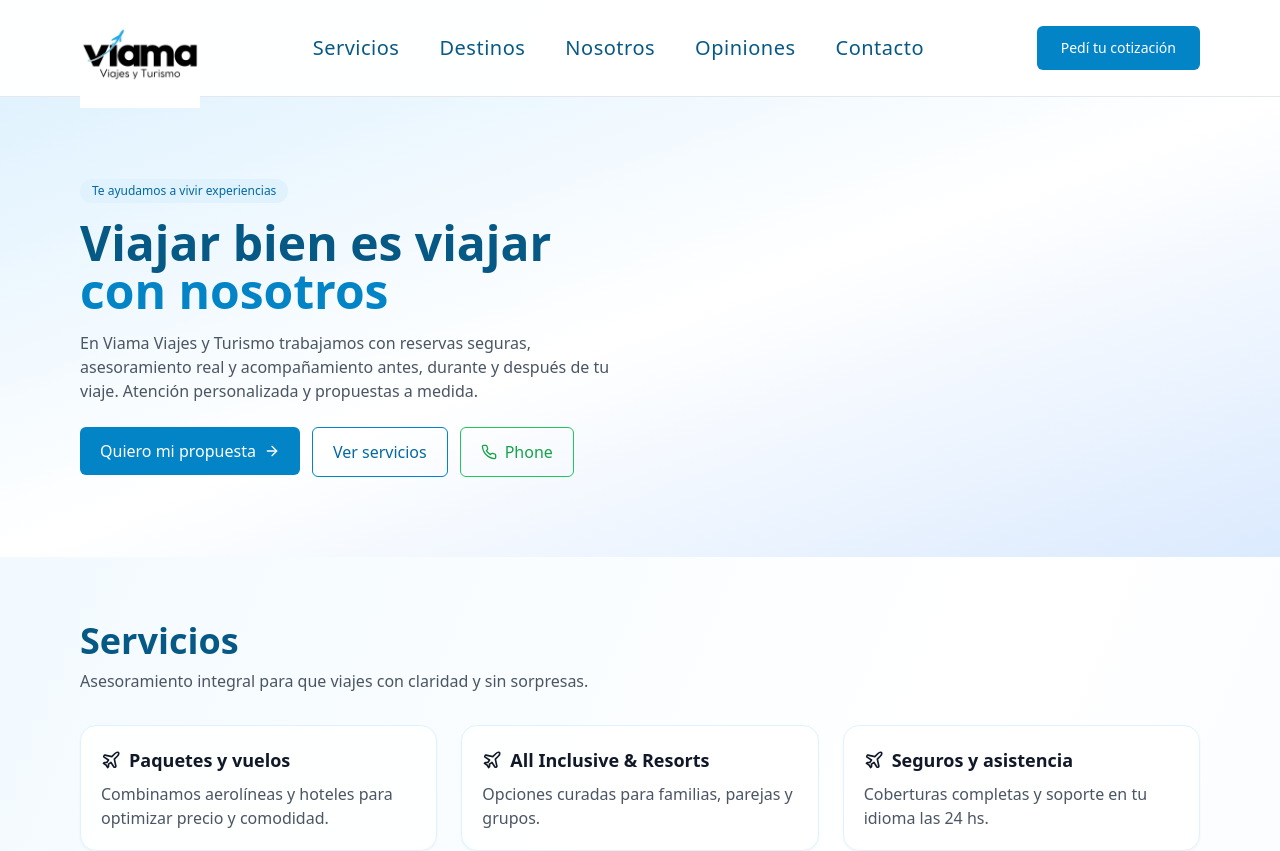
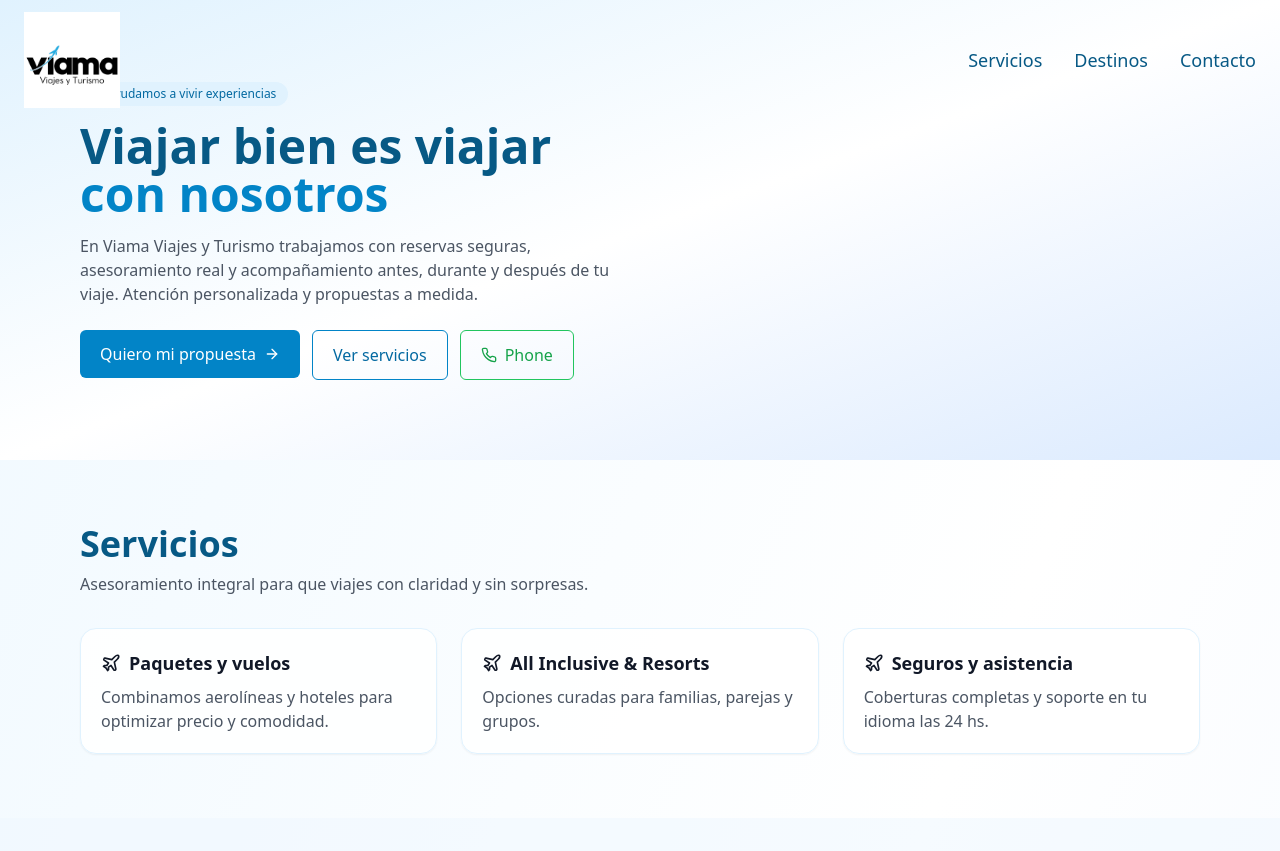
Before and after one commit to CreaterepositoryGustavo/viama-site, a Next.js app: page / in a window 1280 px wide. Shown: the top 851 px of the page. Built offline with nearby package versions, Linux system fonts and the light colour scheme.

Commit message:
Update page.jsx
fix: cerrar etiquetas del header

```diff
--- a/app/page.jsx
+++ b/app/page.jsx
@@ -16,44 +16,22 @@ export default function Page() {
     <div className="min-h-screen text-gray-900">
       {/* NAVBAR */}
 {/* NAVBAR */}
-{/* NAVBAR */}
-<header className="sticky top-0 z-50 bg-white/90 backdrop-blur border-b">
-  <div className="max-w-6xl mx-auto px-4 py-1 md:py-2 flex items-center justify-between">
-    {/* Logo grande, pero sin engordar la barra */}
-    <a href="#inicio" className="flex items-center">
-      <div className="-my-4 md:-my-5">
-        <Image
-          src="/logo.png"
-          alt="Viama Viajes y Turismo"
-          width={120}
-          height={120}
-          priority
-        />
-      </div>
+<header className="fixed top-0 left-0 w-full z-50 bg-transparent shadow-none">
+  <div className="max-w-7xl mx-auto flex items-center justify-between px-6 py-3">
+    <a href="/" className="flex items-center gap-3">
+      <img
+        src="/logo.png"
+        alt="Viama Viajes y Turismo"
+        className="h-24 w-auto" // Cambia h-24 a h-28 si lo querés más grande
+      />
     </a>
-
-    {/* Menú más grande y con más aire */}
-    <nav className="hidden md:flex items-center gap-8 md:gap-10 text-lg md:text-xl font-medium text-sky-800 tracking-wide">
+    <nav className="hidden md:flex items-center gap-8 text-lg text-sky-800 font-medium">
       <a href="#servicios" className="hover:text-sky-600">Servicios</a>
       <a href="#destinos" className="hover:text-sky-600">Destinos</a>
-      <a href="#nosotros" className="hover:text-sky-600">Nosotros</a>
-      <a href="#testimonios" className="hover:text-sky-600">Opiniones</a>
       <a href="#contacto" className="hover:text-sky-600">Contacto</a>
     </nav>
-
-    {/* Botón acorde al logo */}
-    <div className="hidden md:flex items-center">
-      <a href="#contacto">
-        <Button className="rounded-2xl bg-sky-600 hover:bg-sky-700 text-white px-6 py-3 text-lg">
-          Pedí tu cotización
-        </Button>
-      </a>
-    </div>
   </div>
 </header>
-
-
-
 
       <section id="inicio" className="relative overflow-hidden">
         <div className="absolute inset-0 -z-10 bg-gradient-to-br from-sky-100 via-white to-blue-100" />
```
